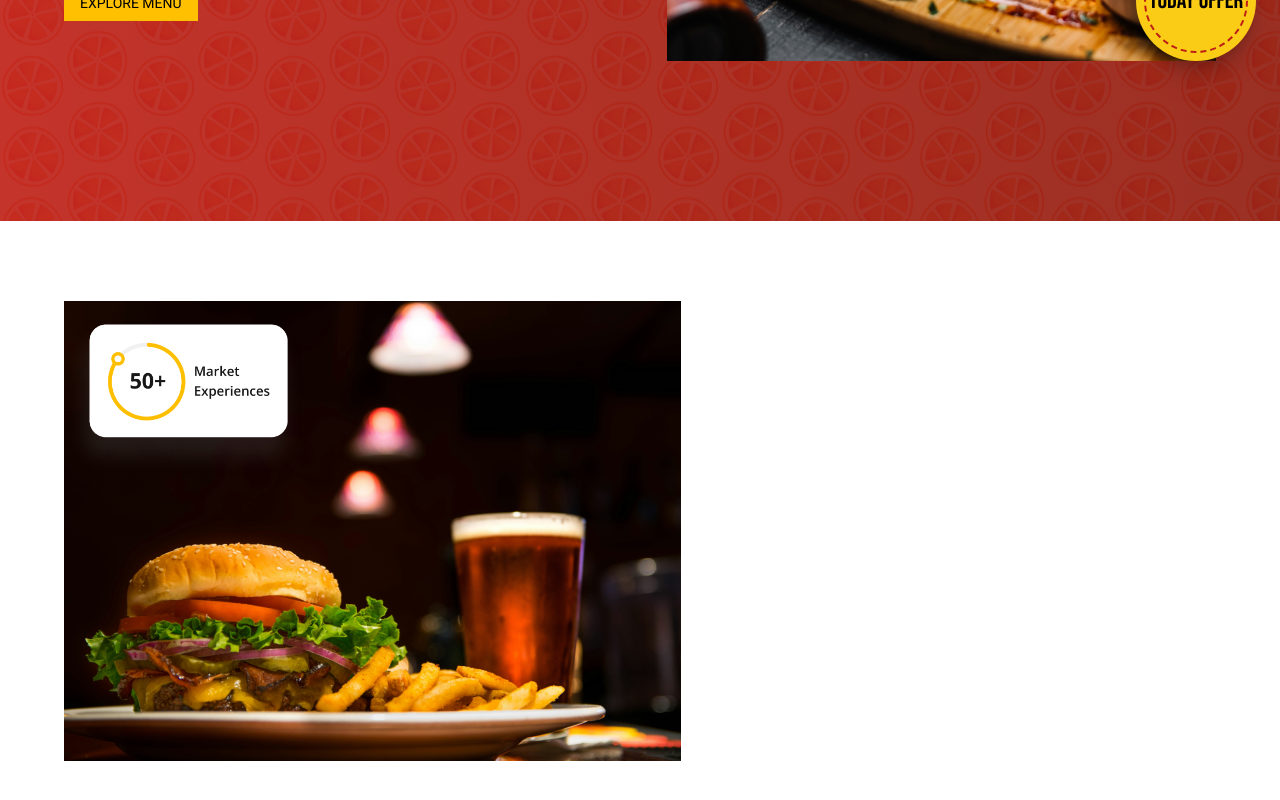
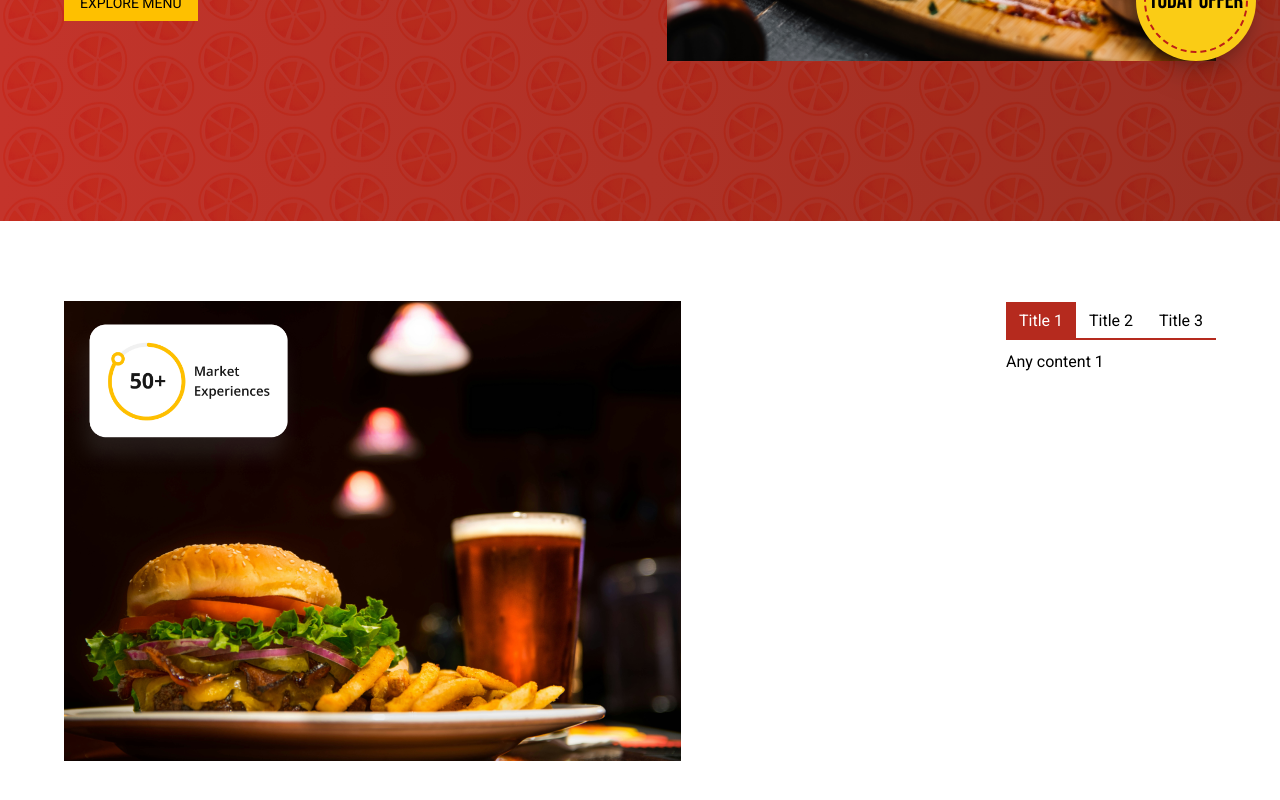
Before and after one commit to rasel-gannicus/Softnio-Restaurant-Landing-Page-with-NextJs-Typescript, a Next.js app: page / in a window 1280 px wide. Shown: the part 608-1408 px from the top of the page. Built offline with nearby package versions, Linux system fonts and the light colour scheme.

Commit message:
About Section : Bug fixed for active tab style

```diff
--- a/package.json
+++ b/package.json
@@ -12,7 +12,8 @@
     "next": "15.0.2",
     "react": "19.0.0-rc-02c0e824-20241028",
     "react-dom": "19.0.0-rc-02c0e824-20241028",
-    "react-icons": "^5.3.0"
+    "react-icons": "^5.3.0",
+    "react-tabs": "^6.0.2"
   },
   "devDependencies": {
     "typescript": "^5",
--- a/src/app/globals.css
+++ b/src/app/globals.css
@@ -19,3 +19,59 @@
 .btn-primary-small {
   @apply bg-[#FEC000] text-black font-semibold py-2 px-3 uppercase text-xs ;
 }
+
+.react-tabs {
+  -webkit-tap-highlight-color: transparent;
+}
+
+.react-tabs__tab-list {
+  border-bottom: 2px solid #B52A1E !important;
+  margin: 0 0 10px;
+  padding: 0;
+}
+
+.react-tabs__tab {
+  display: inline-block;
+  border: 1px solid transparent;
+  border-bottom: none;
+  bottom: -1px;
+  position: relative;
+  list-style: none;
+  padding: 6px 12px;
+  cursor: pointer;
+}
+
+.react-tabs__tab--selected {
+  background: #fff;
+  border-color: #B52A1E !important;
+  color: white !important;
+  border-radius: 0px 0px 0 0 !important;
+  background: #B52A1E !important ;
+}
+
+.react-tabs__tab--disabled {
+  color: GrayText;
+  cursor: default;
+}
+
+.react-tabs__tab:focus {
+  outline: none !important;
+}
+
+.react-tabs__tab:focus:after {
+  content: '';
+  position: absolute;
+  height: 0px !important;
+  left: -4px;
+  right: -4px;
+  bottom: 0px !important;
+  background: #B52A1E !important ;
+}
+
+.react-tabs__tab-panel {
+  display: none;
+}
+
+.react-tabs__tab-panel--selected {
+  display: block;
+}
--- a/src/app/page.tsx
+++ b/src/app/page.tsx
@@ -1,5 +1,6 @@
 import About from "@/components/Home Page/About/About";
 import Banner from "../components/Home Page/Banner/Banner";
+import 'react-tabs/style/react-tabs.css';
 
 export default function Home() {
   return (
--- a/src/components/Home Page/About/About.tsx
+++ b/src/components/Home Page/About/About.tsx
@@ -1,10 +1,12 @@
+"use client";
 import Image from "next/image";
 import aboutImg from "@/assets/img/about img 1.1 .png";
 import marketExperienceImg from "@/assets/img/About section Market Place.png";
+import { Tab, Tabs, TabList, TabPanel } from "react-tabs";
 
 const About = () => {
   return (
-    <div className="my-20 max-w-[1320px] w-[90%] mx-auto ">
+    <div className="my-20 max-w-[1320px] w-[90%] mx-auto flex justify-between items-start gap-4">
       {/* --- About Left Side --- */}
       <div className="">
         <div className="w-[617px] h-[460px] relative ">
@@ -22,7 +24,22 @@ const About = () => {
       </div>
 
       {/* --- About Right Side --- */}
-      <div className=""></div>
+      <div className="">
+        <Tabs>
+          <TabList>
+            <Tab>Title 1</Tab>
+            <Tab>Title 2</Tab>
+            <Tab>Title 3</Tab>
+          </TabList>
+
+          <TabPanel>
+            <h2>Any content 1</h2>
+          </TabPanel>
+          <TabPanel>
+            <h2>Any content 2</h2>
+          </TabPanel>
+        </Tabs>
+      </div>
     </div>
   );
 };
--- a/src/components/Home Page/Banner/Banner.tsx
+++ b/src/components/Home Page/Banner/Banner.tsx
@@ -2,6 +2,7 @@ import bannerSideImgMain from "@/assets/img/banner side img.png";
 import bannerSideImgFlower from "@/assets/img/flower.png";
 import Image from "next/image";
 import "./Banner.css";
+
 
 const Banner = () => {
   return (
```
Also changed, not shown: 1 other file (tests, documents, lock files or other folders).
